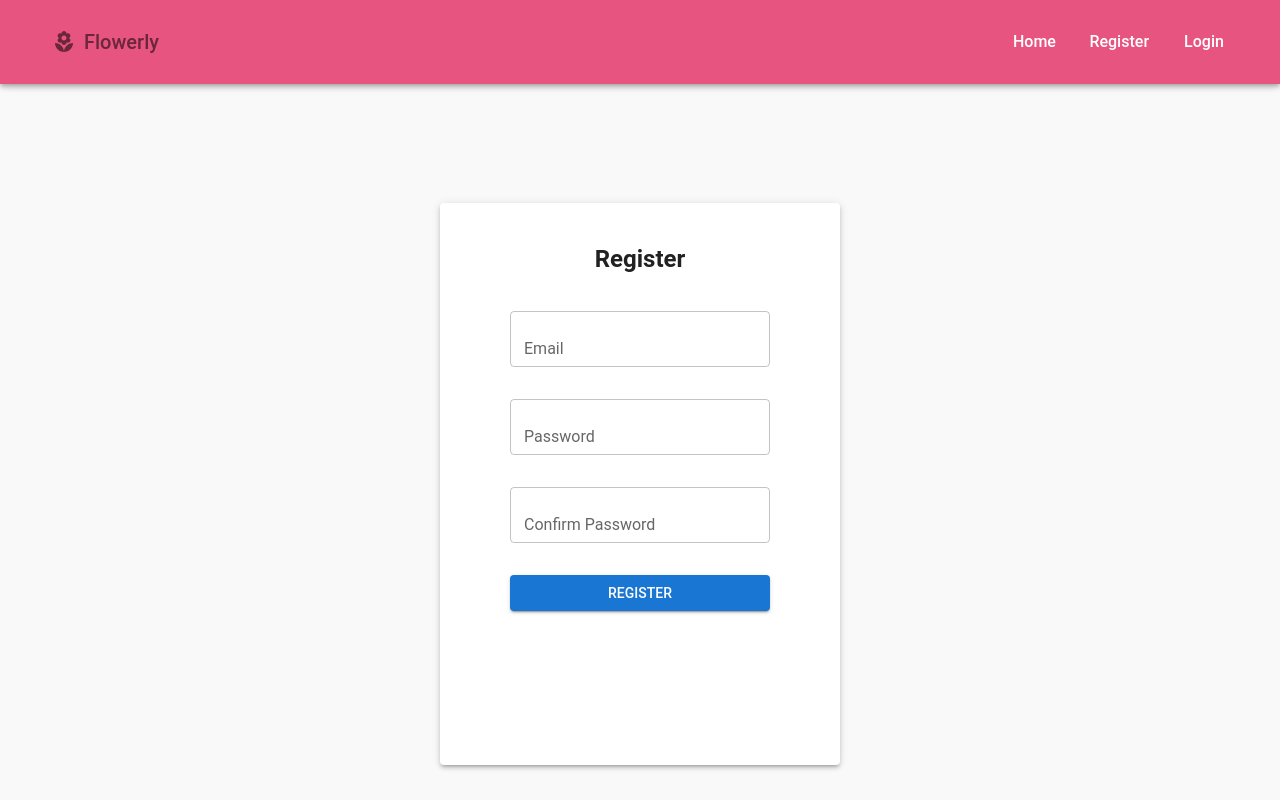
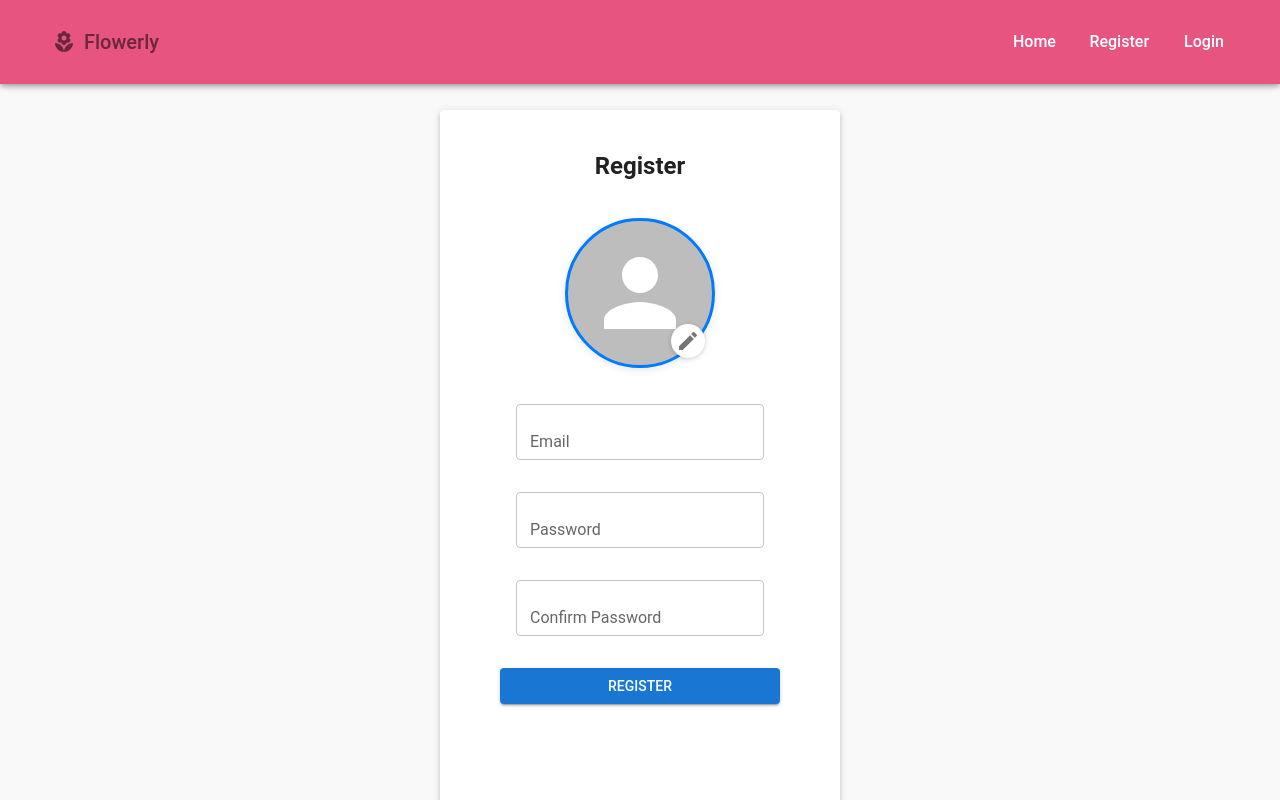
Before and after one commit to talfinkelshtein/flowerly-frontend, a React (Vite) app: page /register in a window 1280 px wide. Built offline with nearby package versions, Linux system fonts and the light colour scheme.

Commit message:
now can upload profile picture on register

```diff
--- a/src/components/registration/RegisterForm.css
+++ b/src/components/registration/RegisterForm.css
@@ -1,20 +1,41 @@
 .register-form {
+  gap: 16px;
   display: flex;
   flex-direction: column;
-    width: 100%;
-    max-width: 300px;
+  align-items: center;
+  padding: 20px;
+  max-width: 400px;
   margin: auto;
-    padding: 20px;
-    gap: 16px;
 }
 
-  /* Ensure all input fields and button are the same width */
+.profile-picture-container {
+  position: relative;
+  margin-bottom: 20px;
+}
+
+.avatar-container {
+  position: relative;
+  display: flex;
+  justify-content: center;
+  align-items: center;
+}
+
+.edit-icon {
+  position: absolute;
+  bottom: 10px;
+  right: 10px;
+  background: white;
+  border-radius: 50%;
+  box-shadow: 0 1px 5px rgba(0, 0, 0, 0.2);
+  padding: 5px;
+  cursor: pointer;
+}
+
 .register-form .MuiTextField-root,
 .register-form .MuiButton-root {
   width: 100%;
 }
 
-  /* Add hover effect to text fields */
 .register-form .MuiTextField-root .MuiInputBase-root {
   transition: all 0.3s ease-in-out;
 }
@@ -23,7 +44,6 @@
   box-shadow: 0px 0px 8px rgba(0, 0, 255, 0.3);
 }
 
-  /* Register button animations */
 .register-form .MuiButton-root {
   transition: all 0.3s ease-in-out;
 }
@@ -33,7 +53,6 @@
   box-shadow: 0px 4px 10px rgba(0, 0, 0, 0.2);
 }
 
-  /* Google Login button container */
 .google-login-container {
   display: flex;
   justify-content: center;
@@ -42,7 +61,6 @@
   margin-top: 20px;
 }
 
-  /* Prevent Google button from shrinking */
 .google-login-container iframe {
   min-width: 200px !important;
   max-width: 100% !important;
--- a/src/components/registration/RegisterForm.tsx
+++ b/src/components/registration/RegisterForm.tsx
@@ -1,15 +1,18 @@
-import { Box, Button, TextField } from '@mui/material';
+import EditIcon from '@mui/icons-material/Edit';
+import { Avatar, Box, Button, IconButton, TextField } from '@mui/material';
 import { CredentialResponse, GoogleLogin } from '@react-oauth/google';
+import React, { useState } from 'react';
 import { SubmitHandler, useForm } from 'react-hook-form';
+import { useNavigate } from 'react-router-dom';
+import { useAuth } from '../../contexts/AuthContext';
 import { registerUser } from '../../services/UserService';
 import './RegisterForm.css';
-import { useAuth } from '../../contexts/AuthContext';
-import { useNavigate } from 'react-router-dom';
 
 interface FormData {
   email: string;
   password: string;
   confirmPassword: string;
+  profilePicture?: File;
 }
 
 interface RegisterFormProps {
@@ -22,17 +25,36 @@ const PASSWORD_MIN_LENGTH = 6;
 export default function RegisterForm({ setMessage }: RegisterFormProps) {
   const { googleLogin } = useAuth();
   const navigate = useNavigate();
+  const [profilePreview, setProfilePreview] = useState<string | null>(null);
 
   const {
     register,
     handleSubmit,
     watch,
+    setValue,
     formState: { errors },
   } = useForm<FormData>();
 
+  const handleImageChange = (event: React.ChangeEvent<HTMLInputElement>) => {
+    if (event.target.files?.[0]) {
+      const file = event.target.files[0];
+      setValue('profilePicture', file);
+      const reader = new FileReader();
+      reader.onloadend = () => setProfilePreview(reader.result as string);
+      reader.readAsDataURL(file);
+    }
+  };
+
   const onFormSubmit: SubmitHandler<FormData> = async (formData) => {
     try {
-      const res = await registerUser(formData.email, formData.password);
+      const formDataToSend = new FormData();
+      formDataToSend.append('email', formData.email);
+      formDataToSend.append('password', formData.password);
+      if (formData.profilePicture) {
+        formDataToSend.append('image', formData.profilePicture);
+      }
+
+      const res = await registerUser(formDataToSend);
       setMessage(res.status === 200 ? `Your account has been created.` : `Account already exists!`);
     } catch (err) {
       console.error('Registration error:', err);
@@ -63,6 +85,36 @@ export default function RegisterForm({ setMessage }: RegisterFormProps) {
 
   return (
     <form onSubmit={handleSubmit(onFormSubmit)} className="register-form">
+      <Box className="profile-picture-container">
+        <div className="avatar-container">
+          <Avatar
+            src={profilePreview || undefined}
+            sx={{
+              width: 150, // Increased width
+              height: 150, // Increased height
+              border: '3px solid #007bff', // Blue border
+              boxShadow: '0 2px 8px rgba(0, 0, 0, 0.1)',
+            }}
+          />
+          <IconButton
+            className="edit-icon"
+            component="label"
+            sx={{
+              position: 'absolute',
+              bottom: '10px',
+              right: '10px',
+              background: 'white',
+              borderRadius: '50%',
+              boxShadow: '0 1px 5px rgba(0, 0, 0, 0.2)',
+              padding: '5px',
+            }}
+          >
+            <EditIcon />
+            <input type="file" accept="image/*" hidden onChange={handleImageChange} />
+          </IconButton>
+        </div>
+      </Box>
+
       <Box mb={2}>
         <TextField
           label="Email"
--- a/src/pages/UploadPostPage/UploadPostPage.tsx
+++ b/src/pages/UploadPostPage/UploadPostPage.tsx
@@ -8,6 +8,7 @@ import AutoAwesomeIcon from '@mui/icons-material/AutoAwesome';
 import styles from './UploadPostPage.module.css';
 import { config } from '../../config';
 import api from '../../utils/axiosConfig';
+import { getCurrentUserProfile } from '../../services/UserService';
 
 const exampleFlowers = ['Rose', 'Sunflower', 'Tulip', 'Daisy', 'Lavender', 'Orchid', 'Lily', 'Peony', 'Marigold', 'Jasmine'];
 
@@ -55,7 +56,7 @@ const UploadPostPage: React.FC = () => {
       return;
     }
     try {
-      await PostService.uploadPost({ content: description, owner: 'CurrentUser', plantType }, image, userToken);
+      await PostService.uploadPost({ content: description, owner: await getCurrentUserProfile(), plantType }, image, userToken);
       navigate('/');
     } catch (error) {
       console.error('Error uploading post:', error);
--- a/src/services/UserService.ts
+++ b/src/services/UserService.ts
@@ -3,12 +3,12 @@ import axios from 'axios';
 import { config } from '../config';
 import { UserProfileServerResponse } from '../types/AuthTypes';
 
-export const registerUser = async (email: string, password: string): Promise<Response> => {
+export const registerUser = async (formData: FormData) => {
   try {
-    const response = await fetch(`${config.API_BASE_URL}/auth/register`, {
-      method: 'POST',
-      headers: { 'Content-Type': 'application/json' },
-      body: JSON.stringify({ email, password }),
+    const response = await axios.post(`${config.API_BASE_URL}/auth/register`, formData, {
+      headers: {
+        'Content-Type': 'multipart/form-data',
+      },
     });
     return response;
   } catch (error) {
@@ -85,8 +85,6 @@ export const updateUserProfile = async (userId: string, formData: FormData) => {
 
   if (!token) throw new Error('No authentication token found');
   try {
-    console.log('Sending update request with:', formData);
-    console.log(formData.get('image'));
     const response = await axios.put(`${config.API_BASE_URL}/users/${userId}`, formData, {
       headers: {
         'Content-Type': 'multipart/form-data',
```
Lines whose indentation alone changed are shown as unchanged.
